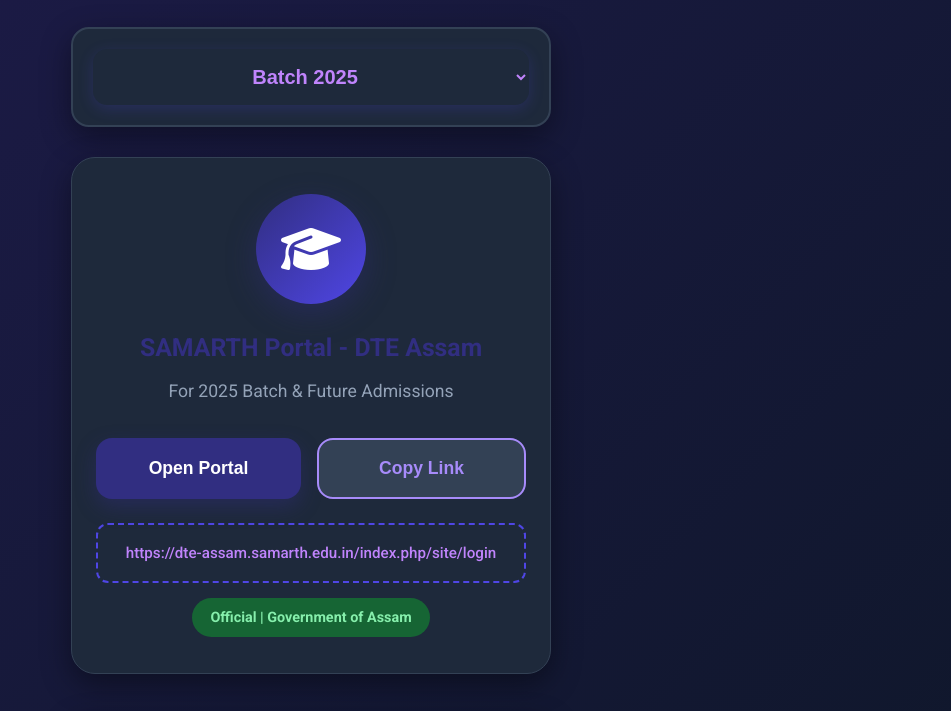
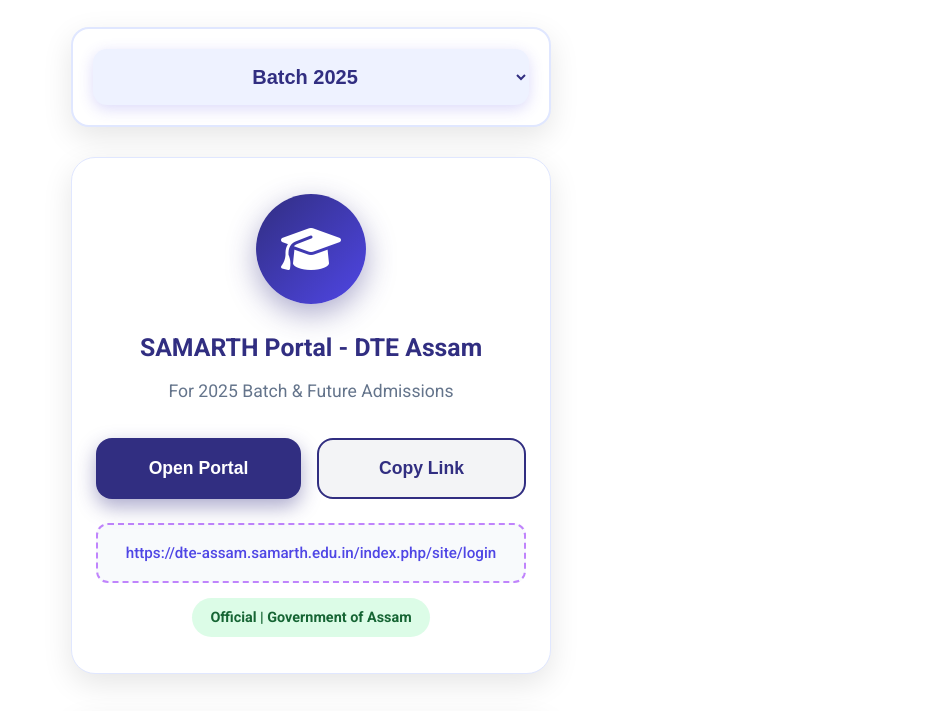
Before and after one commit to ametafhp-ame/polytechnic_result, a plain HTML site: page index.html in a window 1280 px wide. Shown: the part 155-866 px from the top of the page, without its empty margins (329-1280 px from the left). Drawn offline with Linux system fonts and the dark colour scheme.

Commit message:
Updated full code with new feature”

```diff
--- a/index.html
+++ b/index.html
@@ -5,11 +5,9 @@
   <meta name="viewport" content="width=device-width, initial-scale=1.0" />
   <meta name="theme-color" content="#312e81" />
   <title>DTE Assam | Result Portal</title>
-
   <!-- Font Awesome -->
   <link rel="stylesheet" href="https://cdnjs.cloudflare.com/ajax/libs/font-awesome/6.6.0/css/all.min.css" />
   <link href="https://fonts.googleapis.com/css2?family=Roboto:wght@400;500;700;900&display=swap" rel="stylesheet">
-
   <style>
     :root {
       --primary: #312e81;
@@ -17,34 +15,26 @@
       --accent: #f59e0b;
       --text: #1e293b;
       --text-light: #64748b;
-      --bg: #f8fafc;
+      --bg: #ffffff;        /* সবকিছু সাদা */
       --card: #ffffff;
       --shadow: 0 10px 30px rgba(0,0,0,0.1);
     }
 
-    @media (prefers-color-scheme: dark) {
-      :root {
-        --text: #f1f5f9;
-        --text-light: #94a3b8;
-        --bg: #0f172a;
-        --card: #1e293b;
-        --shadow: 0 10px 30px rgba(0,0,0,0.4);
-      }
-      body { background: #0f172a; }
-    }
+    /* Dark mode পুরোপুরি বন্ধ করে দিলাম */
+    * { margin: 0; padding: 0; box-sizing: border-box; }
 
-    * { margin: 0; padding: 0; box-sizing: border-box; }
     body {
       font-family: 'Roboto', sans-serif;
-      background: linear-gradient(135deg, #eef2ff 0%, #e0e7ff 100%);
+      background: #ffffff !important;   /* জোর করে সাদা */
       color: var(--text);
       min-height: 100vh;
       padding: 20px 15px;
       line-height: 1.6;
     }
 
-    @media (prefers-color-scheme: dark) {
-      body { background: linear-gradient(135deg, #1e1b4b, #0f172a); }
+    /* গ্রেডিয়েন্ট ব্যাকগ্রাউন্ড পুরোপুরি সরিয়ে দিলাম */
+    html, body {
+      background: #ffffff !important;
     }
 
     .container { max-width: 480px; margin: 0 auto; }
@@ -54,14 +44,12 @@
       margin-bottom: 30px;
       padding: 20px 0;
     }
-
     .header h1 {
       font-size: 2.2rem;
       font-weight: 900;
       color: var(--primary);
       margin-bottom: 6px;
     }
-
     .header p {
       font-size: 1.15rem;
       color: var(--accent);
@@ -78,8 +66,6 @@
       border: 2px solid #e0e7ff;
     }
 
-    @media (prefers-color-scheme: dark) { .batch-card { border-color: #334155; } }
-
     select {
       width: 100%;
       padding: 16px;
@@ -95,10 +81,6 @@
       cursor: pointer;
     }
 
-    @media (prefers-color-scheme: dark) {
-      select { background: #1e293b; color: #c084fc; }
-    }
-
     .result-card {
       background: var(--card);
       border-radius: 24px;
@@ -109,14 +91,11 @@
       animation: fadeInUp 0.8s ease-out;
     }
 
-    @media (prefers-color-scheme: dark) { .result-card { border-color: #334155; } }
-
     @keyframes fadeInUp {
       from { opacity: 0; transform: translateY(40px); }
       to { opacity: 1; transform: translateY(0); }
     }
 
-    /* শুধুুুধু আইকন দিয়ে সুন্দর লোগো */
     .logo-icon {
       width: 110px;
       height: 110px;
@@ -171,7 +150,6 @@
       color: white;
       box-shadow: 0 8px 20px rgba(49,46,129,0.4);
     }
-
     .btn-primary:hover { transform: translateY(-3px); }
 
     .btn-secondary {
@@ -179,15 +157,6 @@
       color: var(--primary);
       border: 2px solid var(--primary);
     }
-
-    @media (prefers-color-scheme: dark) {
-      .btn-secondary {
-        background: #334155;
-        color: #a78bfa;
-        border-color: #a78bfa;
-      }
-    }
-
     .btn-secondary:hover {
       background: var(--primary);
       color: white;
@@ -202,14 +171,6 @@
       word-break: break-all;
       border: 2px dashed #c084fc;
       font-weight: 500;
-    }
-
-    @media (prefers-color-scheme: dark) {
-      .url-box {
-        background: #1e293b;
-        color: #c084fc;
-        border-color: #4f46e5;
-      }
     }
 
     .footer {
@@ -242,10 +203,6 @@
       font-size: 0.9rem;
     }
 
-    @media (prefers-color-scheme: dark) {
-      .official-badge { background: #166534; color: #86efac; }
-    }
-
     .refresh {
       text-align: center;
       margin-top: 30px;
@@ -255,13 +212,11 @@
   </style>
 </head>
 <body>
-
 <div class="container">
   <div class="header">
     <h1>DTE Assam</h1>
     <p>Polytechnic Result Portal</p>
   </div>
-
   <div class="batch-card">
     <select id="batchSelect">
       <option value="2023">Batch 2023 & Earlier</option>
@@ -269,15 +224,12 @@
       <option value="2025" selected>Batch 2025</option>
     </select>
   </div>
-
   <div class="result-card" id="resultCard">
     <div class="logo-icon">
       <i class="fas fa-graduation-cap"></i>
     </div>
-
     <h2 id="title">SAMARTH Portal - DTE Assam</h2>
     <p class="desc" id="desc">For 2025 Batch & Future Admissions</p>
-
     <div class="buttons">
       <button class="btn-primary" id="openBtn">
         Open Portal
@@ -286,22 +238,18 @@
         Copy Link
       </button>
     </div>
-
     <div class="url-box" id="urlDisplay">
       https://dte-assam.samarth.edu.in/index.php/site/login
     </div>
-
     <div class="official-badge">
       Official | Government of Assam
     </div>
   </div>
-
   <div class="footer">
     <h3>Directorate of Technical Education, Assam</h3>
     <p>State Council for Technical Education (SCTE)</p>
     <p>Kahilipara, Guwahati - 781019</p>
   </div>
-
   <div class="refresh">
     Pull down to refresh
   </div>
@@ -338,20 +286,17 @@
   function updateCard() {
     const batch = document.getElementById("batchSelect").value;
     const data = portals[batch];
-
     el.card.style.opacity = "0.6";
     setTimeout(() => {
       el.title.textContent = data.title;
       el.desc.textContent = data.desc;
       el.url.textContent = data.url;
-
       el.openBtn.onclick = () => window.open(data.url, '_blank');
       el.copyBtn.onclick = () => {
         navigator.clipboard.writeText(data.url);
         el.copyBtn.innerHTML = 'Copied!';
         setTimeout(() => el.copyBtn.innerHTML = 'Copy Link', 2000);
       };
-
       el.card.style.opacity = "1";
     }, 250);
   }
@@ -369,6 +314,5 @@
 
   updateCard();
 </script>
-
 </body>
 </html>
```
